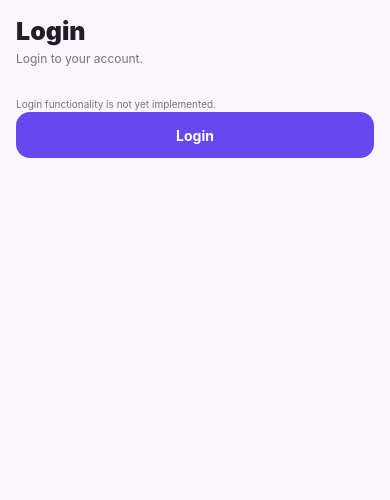
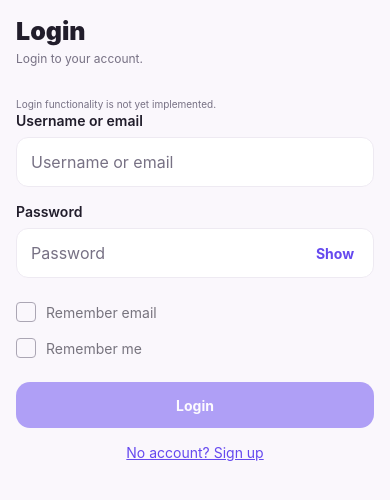
Before and after one commit to opa5144/near-me-app, a React Native app in the folder mobile/: screen / in a window 390 px wide. Shown: the top 500 px of the page. Built offline with nearby package versions, Linux system fonts and the light colour scheme.

Commit message:
Linked to mongodb Atlas database, created signup page, have not linked signup info with database

```diff
--- a/mobile/App.tsx
+++ b/mobile/App.tsx
@@ -11,6 +11,7 @@ import { LoginScreen } from './src/screens/LoginScreen';
 import { EventDetailsScreen } from './src/screens/EventDetailsScreen';
 import { sampleEvents, EventItem } from './src/data/events';
 import { colors } from './src/data/theme';
+import { SignupScreen } from './src/screens/SignupScreen';
 
 export default function App() {
   const [tab, setTab] = useState<TabName>('Home');
@@ -24,13 +25,21 @@ export default function App() {
   };
 // Login state management
   const [isLoggedIn, setIsLoggedIn] = useState(false);
+  const [authScreen, setAuthScreen] = useState<'login' | 'signup'>('login'); // State to manage which auth screen to show
   if (!isLoggedIn) {
   return (
     <SafeAreaView style={styles.safe}>
       <StatusBar style="dark" />
-      <LoginScreen
-        onLogin={() => setIsLoggedIn(true)}
-      />
+      {authScreen === 'signup' ? (
+        <SignupScreen
+          onBackToLogin={() => setAuthScreen('login')}
+        />
+        ) : (
+        <LoginScreen
+          onLogin={() => setIsLoggedIn(true)}
+          onSignup={() => setAuthScreen('signup')}
+        />
+    )}
     </SafeAreaView>
   );
 }
--- /dev/null
+++ b/mobile/src/components/AppTextInput.tsx
@@ -0,0 +1,102 @@
+import {useState} from 'react';
+import {
+    Pressable,
+    StyleSheet,
+    Text,
+    TextInput,
+    View
+} from 'react-native';
+import type {TextInputProps} from 'react-native';
+import {colors} from '../data/theme';
+
+type AppTextInputProps = Omit<
+    TextInputProps,
+    'secureTextEntry' | 'multiline'
+    > & {
+        label: string;
+        isPassword?: boolean;
+};
+
+
+export function AppTextInput({
+    label, // Label for the input field
+    isPassword = false,
+    style, // Allow custom styles to be passed in
+    ...inputProps
+}: AppTextInputProps) {
+    const [showPassword, setShowPassword] = useState(false); // State to toggle password visibility
+
+    return (
+        <View style={styles.container}>
+            <Text style={styles.label}>{label}</Text>
+
+            <View style={styles.field}>
+                <TextInput
+                    placeholder={label}
+                    placeholderTextColor={colors.muted}
+                    accessibilityLabel={label}
+                    autoCapitalize="none"
+                    autoCorrect={false}
+                    underlineColorAndroid="transparent"
+                    {...inputProps}
+                    multiline={false}
+                    secureTextEntry={isPassword && !showPassword} // Hide text if it's a password and showPassword is false
+                    style={[styles.input, style]} // Apply custom styles if provided
+                />
+
+                {isPassword && (
+                    <Pressable
+                        onPress={()=>setShowPassword(current=>!current)}
+                        accessibilityRole="button"
+                        accessibilityLabel={showPassword ? "Hide password" : "Show password"}
+                        style={styles.toggle}
+                    >
+                        <Text style={styles.toggleText}>
+                            {showPassword ? "Hide" : "Show"}
+                        </Text>
+                    </Pressable>
+                )}
+            </View>
+        </View>
+    );
+}
+
+const styles = StyleSheet.create({
+    container: {
+        marginBottom: 16,
+    },
+    label: {
+        color: colors.text,
+        fontSize: 14,
+        fontWeight: '600',
+        marginBottom: 8,
+    },
+    field: {
+        flexDirection: 'row',
+        alignItems: 'center',
+        borderWidth: 1,
+        borderColor: colors.border,
+        borderRadius: 12,
+        backgroundColor: colors.surface,
+    },
+  input: {
+    flex: 1,
+    minWidth: 0,
+    minHeight: 48,
+    paddingHorizontal: 14,
+    paddingVertical: 12,
+    fontSize: 16,
+    color: colors.text,
+  },
+  toggle: {
+    minWidth: 76,
+    minHeight: 48,
+    paddingHorizontal: 12,
+    alignItems: 'center',
+    justifyContent: 'center',
+  },
+  toggleText: {
+    color: colors.primary,
+    fontWeight: '700',
+  },
+});
--- a/mobile/src/screens/LoginScreen.tsx
+++ b/mobile/src/screens/LoginScreen.tsx
@@ -1,21 +1,65 @@
-import { ScrollView, StyleSheet, Text, View } from 'react-native';
+import { ScrollView, StyleSheet, Text, View, Pressable } from 'react-native';
 import { ScreenHeader } from '../components/ScreenHeader';
 import { AppButton } from '../components/AppButton';
 import { colors } from '../data/theme';
-
+import {AppTextInput} from '../components/AppTextInput';
+import { useState } from 'react';
 type LoginScreenProps = {
   onLogin: () => void;
+  onSignup: () => void;
 };
 
-export function LoginScreen({ onLogin }: LoginScreenProps) {
+export function LoginScreen({ onLogin, onSignup }: LoginScreenProps) {
+  const [identifier, setIdentifier] = useState('');
+  const [password, setPassword] = useState('');
+
   return (
     <ScrollView contentContainerStyle={styles.content}>
       <ScreenHeader title="Login" subtitle="Login to your account." />
       <Text style={styles.note}>Login functionality is not yet implemented.</Text>
-    <AppButton
+      <AppTextInput
+        label="Username or email"
+        value={identifier}
+        onChangeText={setIdentifier}
+        autoComplete="username"
+      />
+
+      <AppTextInput
+        label="Password"
+        value={password}
+        onChangeText={setPassword}
+        autoComplete="current-password"
+        isPassword
+      />
+      {/* Local storage not implemented yet, both checkboxes have no functionality*/}
+      <View style={styles.rememberOptions}>
+        {['Remember email', 'Remember me'].map(label =>(
+          <Pressable
+            key={label}
+            disabled
+            accessibilityRole="checkbox"
+            accessibilityLabel={label}
+            accessibilityState={{checked: false, disabled: true}}
+            style={styles.checkboxRow}
+          >
+            <View style={styles.checkbox}/>
+            <Text style={styles.checkboxLabel}>{label}</Text>
+          </Pressable>
+        ))}
+      </View>
+
+      <AppButton
         title="Login"
         onPress={onLogin}
+        disabled={!identifier.trim() || !password}
       />
+      <Pressable
+        onPress={onSignup}
+        accessibilityRole="link"
+        style={styles.link}
+      >
+        <Text style={styles.linkText}>No account? Sign up</Text>
+      </Pressable>
     </ScrollView>
   );
 }
@@ -29,4 +73,10 @@ const styles = StyleSheet.create({
   subtitle: { color: colors.muted, fontSize: 10, marginTop: 4 },
   arrow: { color: colors.muted, fontSize: 24 },
   note: { color: colors.muted, fontSize: 10, marginTop: 12, lineHeight: 16 },
+  rememberOptions: {marginBottom:16},
+  checkboxRow:{flexDirection: 'row', alignItems: 'center', gap: 10, minHeight: 36, opacity: 0.6},
+  checkbox: { width: 20, height: 20, borderWidth: 1.5, borderColor: colors.muted, borderRadius: 4 },
+  checkboxLabel: { color: colors.text, fontSize: 14 },
+  link:{alignItems: 'center', marginTop: 16},
+  linkText:{color: colors.primary, textDecorationLine: 'underline', fontSize: 14},
 });
--- /dev/null
+++ b/mobile/src/screens/SignupScreen.tsx
@@ -0,0 +1,92 @@
+import { useState } from 'react';
+import {
+  Alert,
+  Pressable,
+  ScrollView,
+  StyleSheet,
+  Text,
+} from 'react-native';
+import { AppButton } from '../components/AppButton';
+import { ScreenHeader } from '../components/ScreenHeader';
+import { colors } from '../data/theme';
+import {AppTextInput} from '../components/AppTextInput';
+
+const fields = [
+  { key: 'firstName', label: 'First name' },
+  { key: 'lastName', label: 'Last name' },
+  { key: 'username', label: 'Username' },
+  { key: 'email', label: 'Email' },
+  { key: 'password', label: 'Password' },
+] as const;
+
+type SignupScreenProps = {
+  onBackToLogin: () => void;
+};
+
+export function SignupScreen({ onBackToLogin }: SignupScreenProps) {
+  const [form, setForm] = useState({
+    firstName: '',
+    lastName: '',
+    username: '',
+    email: '',
+    password: '',
+  });
+
+  function handleSignup() {
+    //Validate and send the form to your backend signup endpoint.
+    Alert.alert('Sign up', 'Account creation is not implemented yet.');
+  }
+
+  return (
+    <ScrollView
+      contentContainerStyle={styles.content}
+      keyboardShouldPersistTaps="handled"
+    >
+    <ScreenHeader title="Sign up" subtitle="Create your account." />
+
+    {fields.map(({ key, label }) => (
+        <AppTextInput
+            key={key}
+            label={label}
+            value={form[key]}
+            onChangeText={value =>
+                setForm(current => ({ ...current, [key]: value }))
+            }
+            autoCapitalize={
+                key === 'firstName' || key === 'lastName'
+                    ? 'words'
+                    : 'none'
+            }
+            keyboardType={key === 'email' ? 'email-address' : 'default'}
+            autoComplete={key === 'password' ? 'new-password' : undefined}
+            isPassword={key === 'password'}
+        />
+    ))}
+
+      <AppButton
+        title="Sign up"
+        onPress={handleSignup}
+        disabled={Object.values(form).some(value => value.length === 0)}
+      />
+
+      <Pressable
+        onPress={onBackToLogin}
+        accessibilityRole="link"
+        style={styles.link}
+      >
+        <Text style={styles.linkText}>
+          Already have an account? Log in
+        </Text>
+      </Pressable>
+    </ScrollView>
+  );
+}
+
+const styles = StyleSheet.create({
+  content: { padding: 16, paddingBottom: 32 },
+  field: { marginBottom: 16 },
+  label: { color: colors.text, fontSize: 14, fontWeight: '600', marginBottom: 8 },
+  input: { minHeight: 48, borderWidth: 1, borderColor: colors.border, borderRadius: 12, backgroundColor: colors.surface, color: colors.text, paddingHorizontal: 14, paddingVertical: 12, fontSize: 16 },
+  link: { alignItems: 'center', paddingVertical: 16 },
+  linkText: { color: colors.primary, textDecorationLine: 'underline', fontSize: 14 },
+});
```
